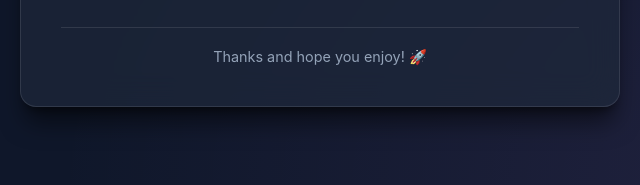
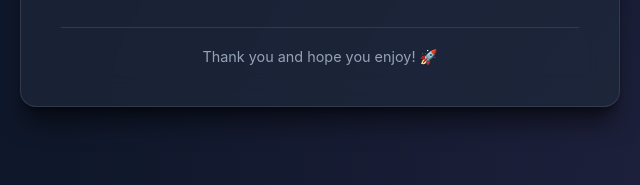
Before and after one commit to alextwtp/inventory-db-aws-terraform-k8s, a plain HTML site: page index.html in a window 1280 px wide. Shown: the part 612-797 px from the top of the page, 320-960 px from the left. Drawn offline with Linux system fonts and the light colour scheme.

Commit message:
Final of Version 4.0.

```diff
--- a/index.html
+++ b/index.html
@@ -220,7 +220,7 @@
         </ul>
 
         <footer>
-            Thanks and hope you enjoy! 🚀
+            Thank you and hope you enjoy! 🚀
         </footer>
     </div>
 
```
